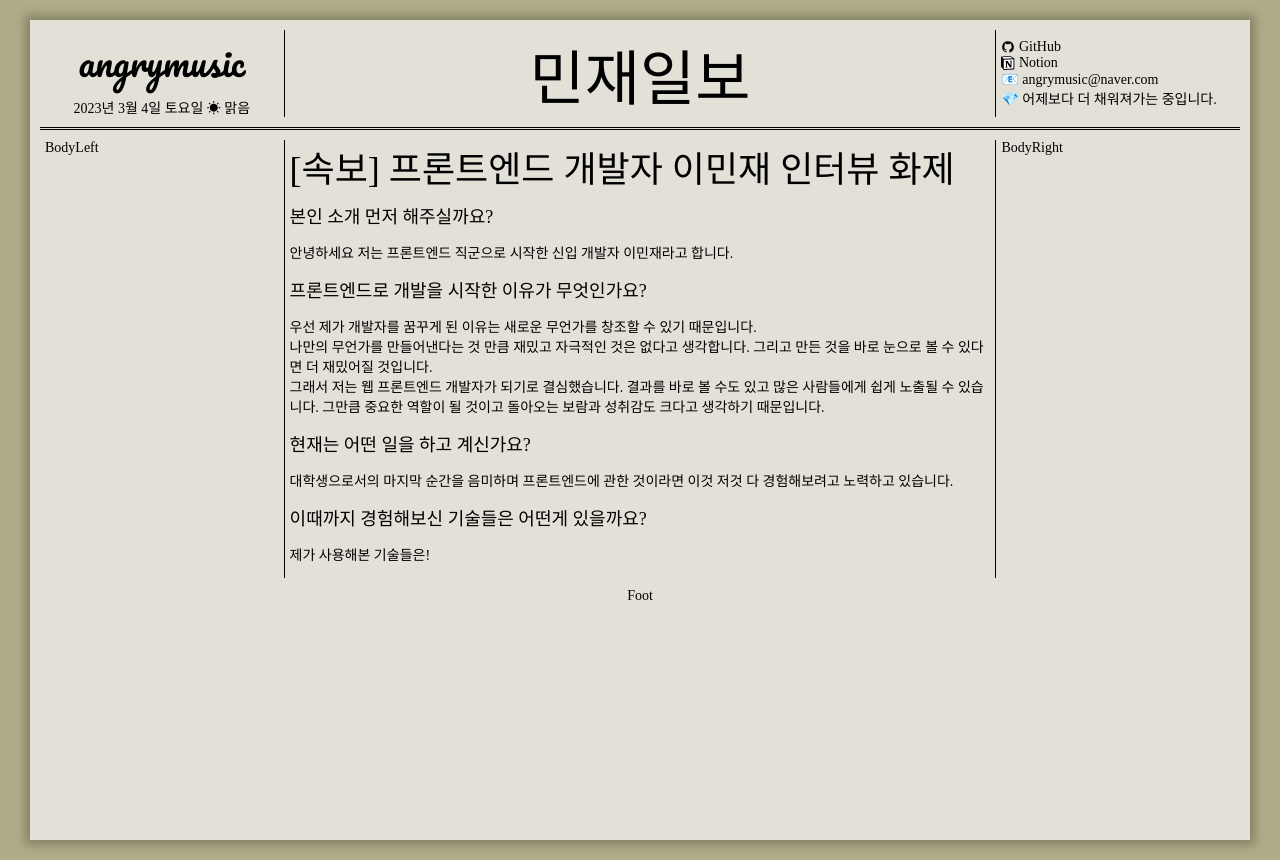
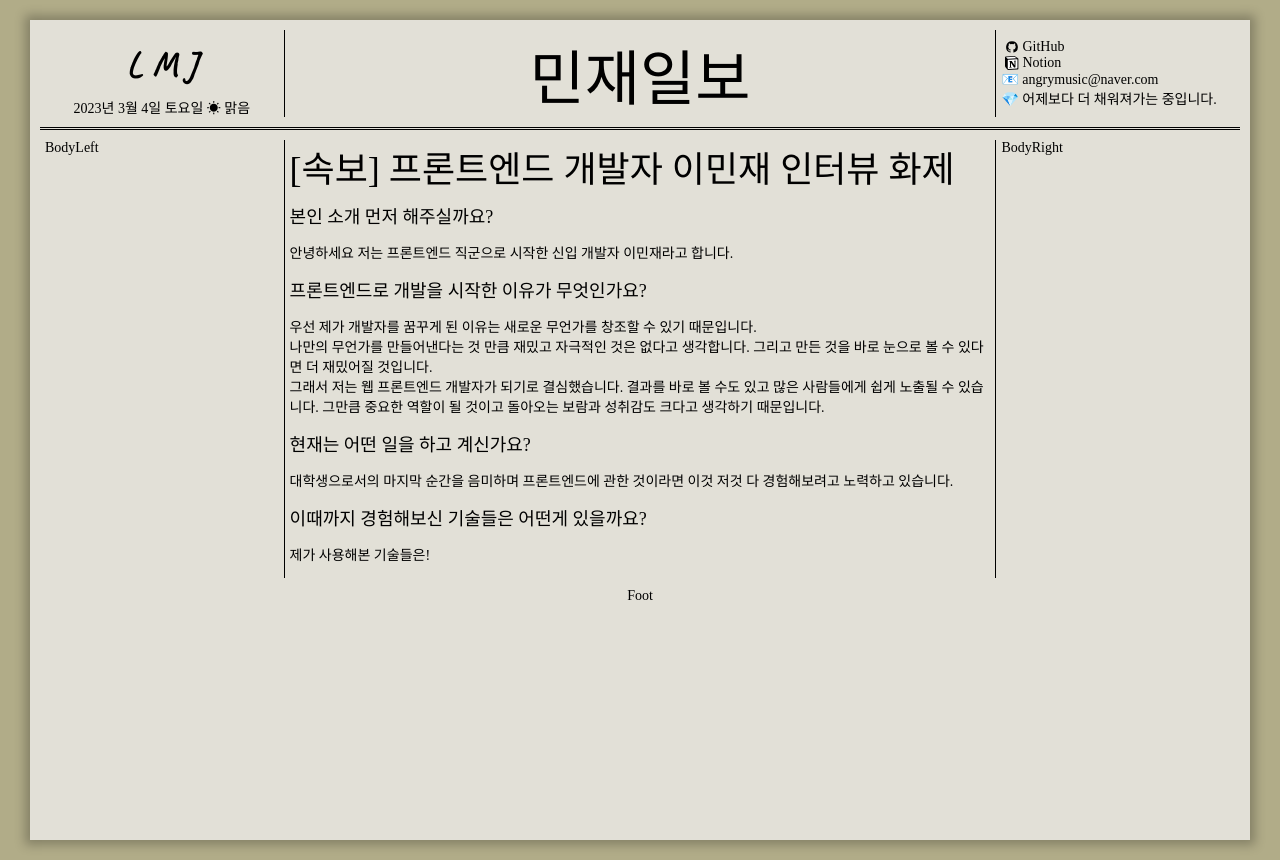
Before and after one commit to angrymusic/my-portfolio, a React (Create React App) app: page / in a window 1280 px wide. Built offline with nearby package versions, Linux system fonts and the light colour scheme; no server answers; a web font is replaced by a local one.

Commit message:
mySign 폰트 변경

```diff
--- a/src/App.tsx
+++ b/src/App.tsx
@@ -77,7 +77,7 @@ function App() {
             <Container>
                 <Head>
                     <HeadLeft>
-                        <MySign>angrymusic</MySign>
+                        <MySign>L M J</MySign>
                         {today} {weather}
                     </HeadLeft>
                     <HeadCenter>
@@ -88,6 +88,7 @@ function App() {
                     </HeadCenter>
                     <HeadRight>
                         <YCenter>
+                            &nbsp;
                             <LittleIcon src="./svg/githublogo.svg" alt="github icon" />
                             &nbsp;
                             <a target="_blank" rel="noreferrer" href="https://github.com/angrymusic">
@@ -95,6 +96,7 @@ function App() {
                             </a>
                         </YCenter>
                         <YCenter>
+                            &nbsp;
                             <LittleIcon src="../svg/notion.svg" alt="notion icon" />
                             &nbsp;
                             <a target="_blank" rel="noreferrer" href="https://angrymusic.notion.site/">
@@ -129,7 +131,10 @@ function App() {
                             크다고 생각하기 때문입니다.
                         </Answer>
                         <Question>현재는 어떤 일을 하고 계신가요?</Question>
-                        <Answer>대학생으로서의 마지막 순간을 음미하며 프론트엔드에 관한 것이라면 이것 저것 다 경험해보려고 노력하고 있습니다.</Answer>
+                        <Answer>
+                            대학생으로서의 마지막 순간을 음미하며 프론트엔드에 관한 것이라면 이것 저것 다 경험해보려고
+                            노력하고 있습니다.
+                        </Answer>
                         <Question>이때까지 경험해보신 기술들은 어떤게 있을까요?</Question>
                         <Answer>제가 사용해본 기술들은!</Answer>
                     </BodyCenter>
@@ -199,7 +204,7 @@ const Head = styled.div`
 `;
 const HeadLeft = styled(Side)`
     display: flex;
-    justify-content: space-between;
+    justify-content: end;
     flex-direction: column;
     text-align: center;
 `;
@@ -267,9 +272,12 @@ const Cursor = styled.span<{ typingEnd: boolean }>`
         }
     }};
 `;
-const MySign = styled.div`
+const MySign = styled(YCenter)`
+    flex-grow: 1;
+    display:flex;
+    justify-content:center;
     font-size: 36px;
-    font-family: "Pacifico";
+    font-family: "Caveat";
 `;
 const Question = styled.div`
     font-family: "ChosunBg";
--- a/src/font/Font.ts
+++ b/src/font/Font.ts
@@ -2,7 +2,7 @@ import { createGlobalStyle } from "styled-components";
 import ChosunLo from "./ChosunLo.TTF";
 import ChosunSg from "./ChosunSg.TTF";
 import ChosunBg from "./ChosunBg.TTF";
-import Pacifico from "./Pacifico-Regular.TTF";
+import Caveat from "./Caveat-Bold.TTF";
 
 const GlobalFont = createGlobalStyle`
   @font-face {
@@ -18,8 +18,8 @@ const GlobalFont = createGlobalStyle`
     src: url(${ChosunBg}) format('truetype');
   }
   @font-face {
-    font-family: 'Pacifico';
-    src: url(${Pacifico}) format('truetype');
+    font-family: 'Caveat';
+    src: url(${Caveat}) format('truetype');
   }
 `;
 export default GlobalFont;
```
Also changed, not shown: src/font/Caveat-Bold.TTF (added), src/font/Pacifico-Regular.TTF (deleted).
